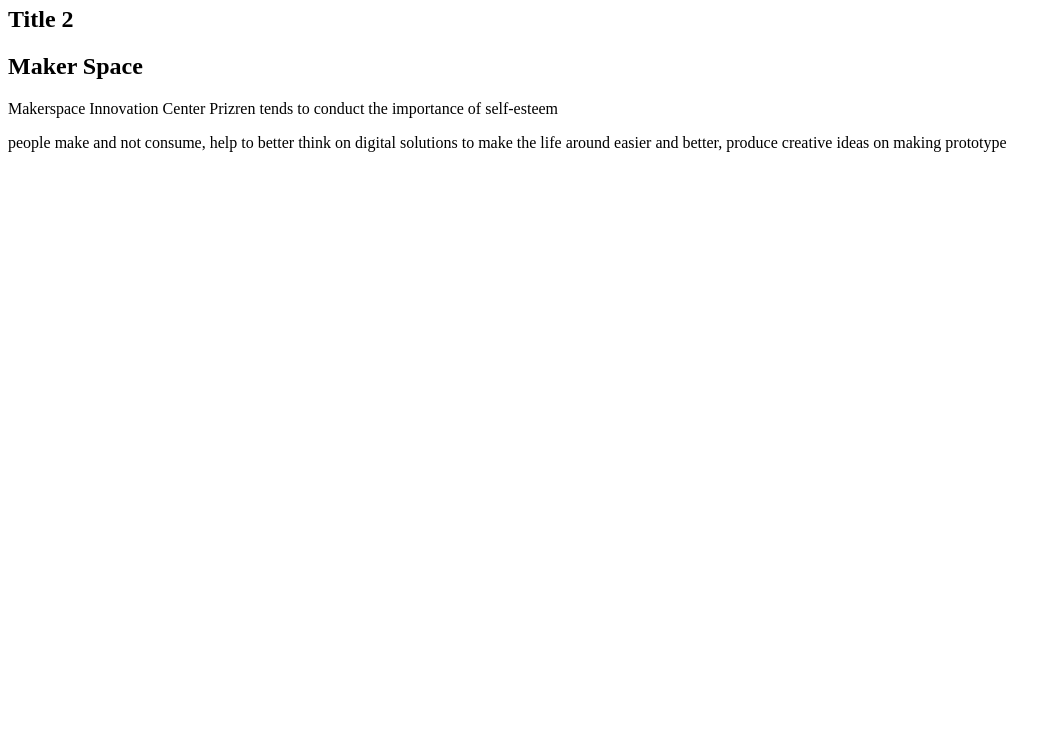
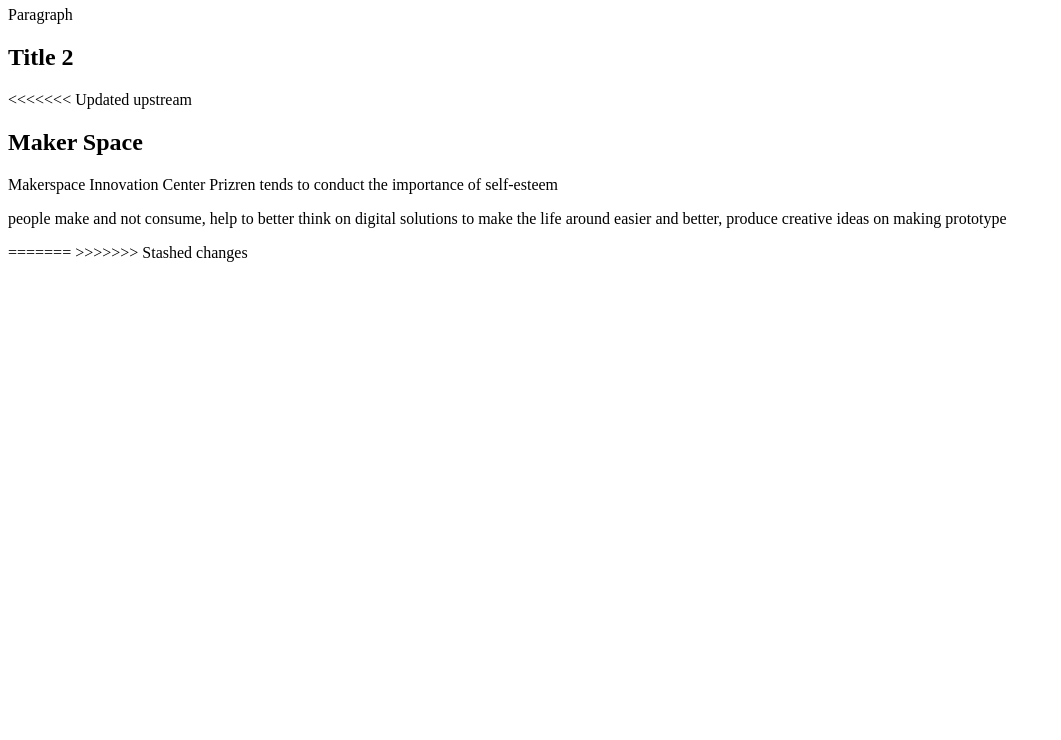
Before and after one commit to bqubique/whatever, a plain HTML site: page index.html in a window 1280 px wide. Shown: the part 60-800 px from the top of the page, without its empty margins (0-1061 px from the left). Drawn offline with Linux system fonts and the light colour scheme.

Commit message:
Conflict

```diff
--- a/index.html
+++ b/index.html
@@ -1,11 +1,16 @@
 <html>
     <body>
         <h1>Title</h1>
+        <p>Paragraph</p>
         <h2>Title 2 </h2>
+<<<<<<< Updated upstream
         <h2>Maker Space</h2>
         <p> Makerspace Innovation Center Prizren tends to conduct the importance of self-esteem</p>
 
         <p>people make and not consume, help to better think on digital solutions to make the life around easier and better,
              produce creative ideas on making prototype</p>
+=======
+
+>>>>>>> Stashed changes
     </body>
 </html>
```
